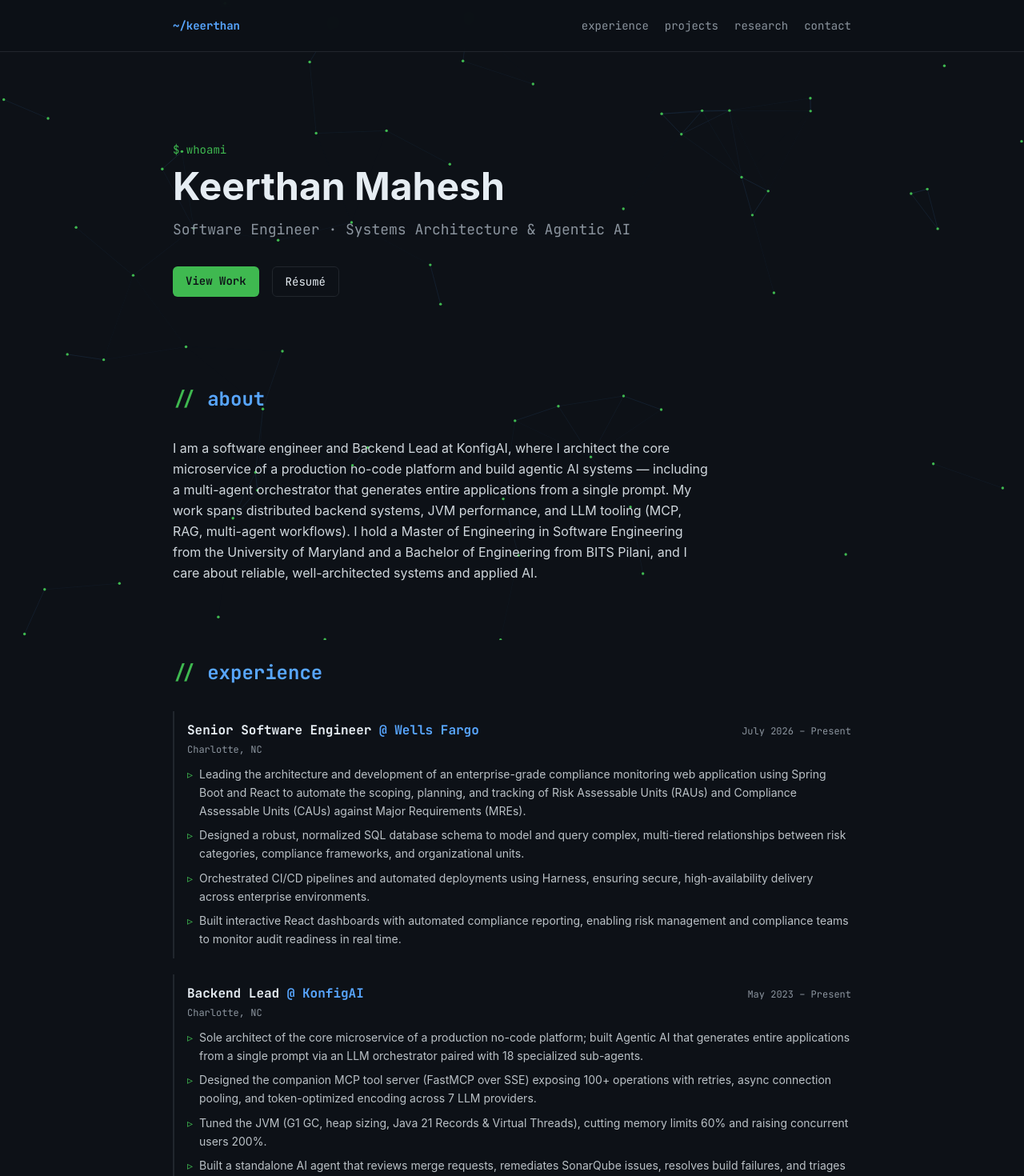
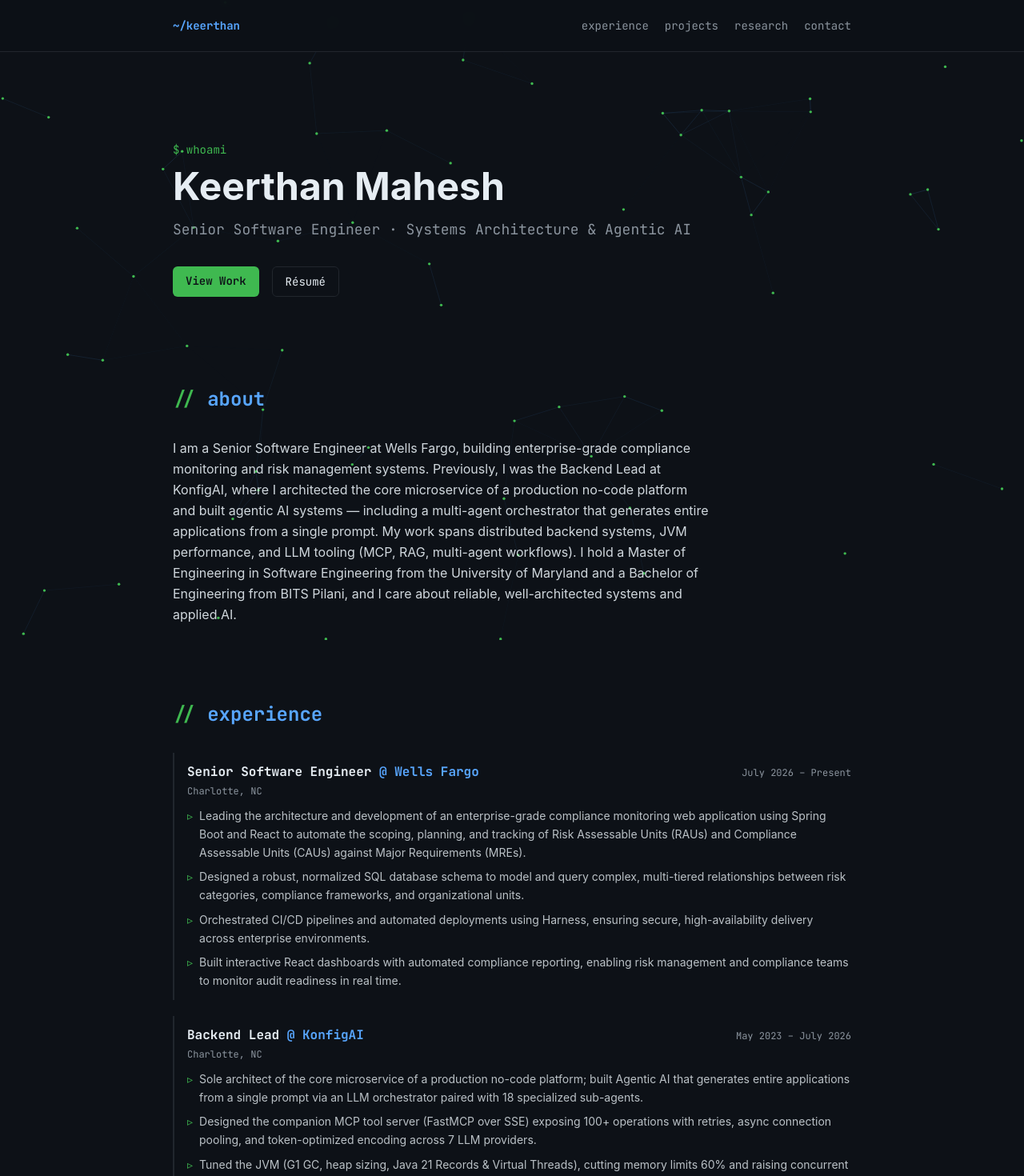
Before and after one commit to keerthanmahesh/keerthanmahesh.github.io, a React (Vite) app: page / in a window 1280 px wide. Shown: the top 1470 px of the page at 80% size. Built offline with nearby package versions, Linux system fonts and the light colour scheme.

Commit message:
docs(profile): update bio, tagline, and KonfigAI end date for Wells Fargo SSE role

```diff
--- a/src/data/experience.ts
+++ b/src/data/experience.ts
@@ -32,7 +32,7 @@ export const experience: Experience[] = [
     role: 'Backend Lead',
     location: 'Charlotte, NC',
     start: 'May 2023',
-    end: 'Present',
+    end: 'July 2026',
     highlights: [
       'Sole architect of the core microservice of a production no-code platform; built Agentic AI that generates entire applications from a single prompt via an LLM orchestrator paired with 18 specialized sub-agents.',
       'Designed the companion MCP tool server (FastMCP over SSE) exposing 100+ operations with retries, async connection pooling, and token-optimized encoding across 7 LLM providers.',
--- a/src/data/profile.ts
+++ b/src/data/profile.ts
@@ -12,8 +12,8 @@ export type Profile = {
 
 export const profile: Profile = {
   name: 'Keerthan Mahesh',
-  tagline: 'Software Engineer · Systems Architecture & Agentic AI',
-  bio: 'I am a software engineer and Backend Lead at KonfigAI, where I architect the core microservice of a production no-code platform and build agentic AI systems — including a multi-agent orchestrator that generates entire applications from a single prompt. My work spans distributed backend systems, JVM performance, and LLM tooling (MCP, RAG, multi-agent workflows). I hold a Master of Engineering in Software Engineering from the University of Maryland and a Bachelor of Engineering from BITS Pilani, and I care about reliable, well-architected systems and applied AI.',
+  tagline: 'Senior Software Engineer · Systems Architecture & Agentic AI',
+  bio: 'I am a Senior Software Engineer at Wells Fargo, building enterprise-grade compliance monitoring and risk management systems. Previously, I was the Backend Lead at KonfigAI, where I architected the core microservice of a production no-code platform and built agentic AI systems — including a multi-agent orchestrator that generates entire applications from a single prompt. My work spans distributed backend systems, JVM performance, and LLM tooling (MCP, RAG, multi-agent workflows). I hold a Master of Engineering in Software Engineering from the University of Maryland and a Bachelor of Engineering from BITS Pilani, and I care about reliable, well-architected systems and applied AI.',
   resumePath: '/resume.pdf',
   socials: {
     github: 'https://github.com/keerthanmahesh',
```
